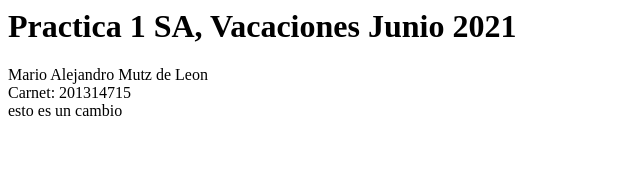
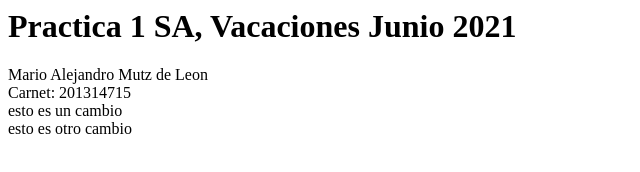
Before and after one commit to mmutz201314715/SAPractica1, a website: page index.html in a window 1280 px wide. Shown: the whole page, without its empty margins (0-640 px from the left). Drawn offline with Linux system fonts and the light colour scheme.

Commit message:
cambios en jenkinsfile

```diff
--- a/index.html
+++ b/index.html
@@ -7,5 +7,6 @@
 	Mario Alejandro Mutz de Leon
     <div>Carnet: 201314715</div>
     <div>esto es un cambio</div>
+    <div>esto es otro cambio</div>
 	</body>
 </html>
```
Also changed, not shown: 1 other file.
